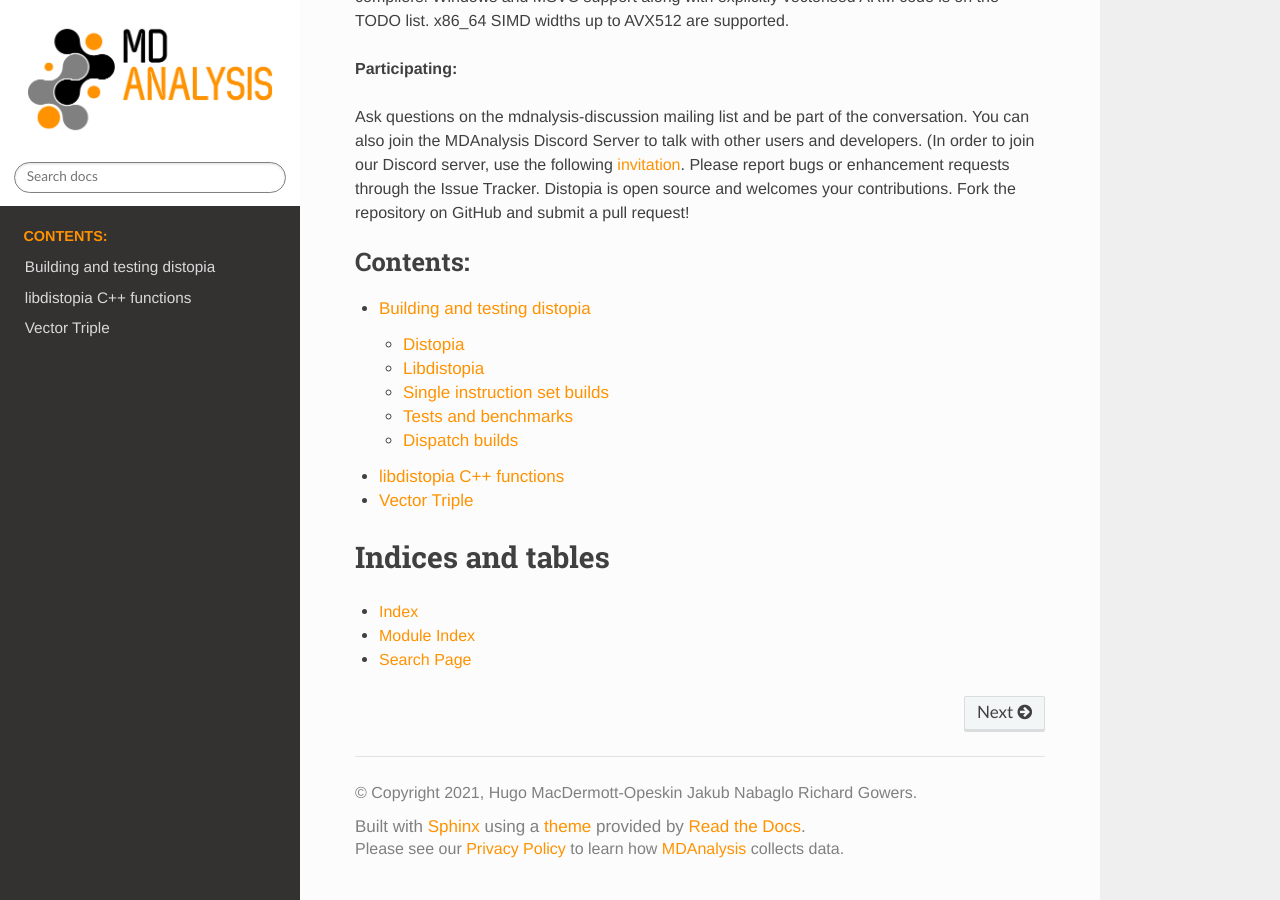
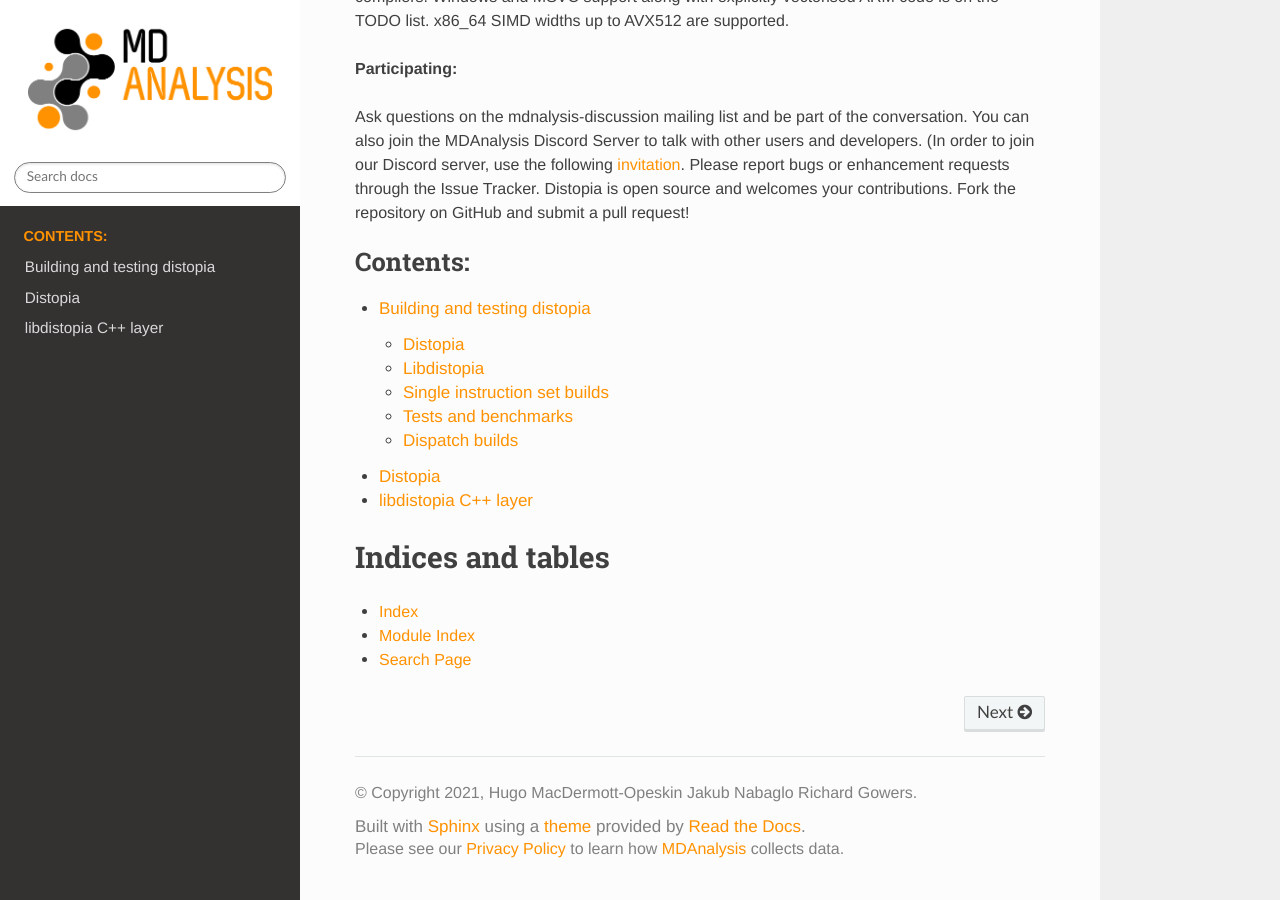
Before and after one commit to MDAnalysis/distopia, a Sphinx documentation site: the page built from docs/index.rst, in a window 1280 px wide and 900 px high, scrolled down 668 px. Built offline with Sphinx 7.4.7 and the Read the Docs theme 2.0.0, drawn with Linux system fonts in a browser that asks for light colours.

Commit message:
improve docs

```diff
--- a/docs/api/vector_triple.rst
+++ /dev/null
@@ -1,5 +0,0 @@
-Vector Triple
-*************
-
-.. doxygenclass:: VectorTriple
-    :members:
--- a/docs/index.rst
+++ b/docs/index.rst
@@ -48,7 +48,7 @@ request!
 
    ./building_distopia.rst
    ./api/distopia.rst
-   ./api/vector_triple.rst
+   ./api/libdistopia.rst
 
 
 
```
Also changed, not shown: docs/api/distopia.rst (+4 -7 lines), docs/api/libdistopia.rst (added, +11 -0 lines).
